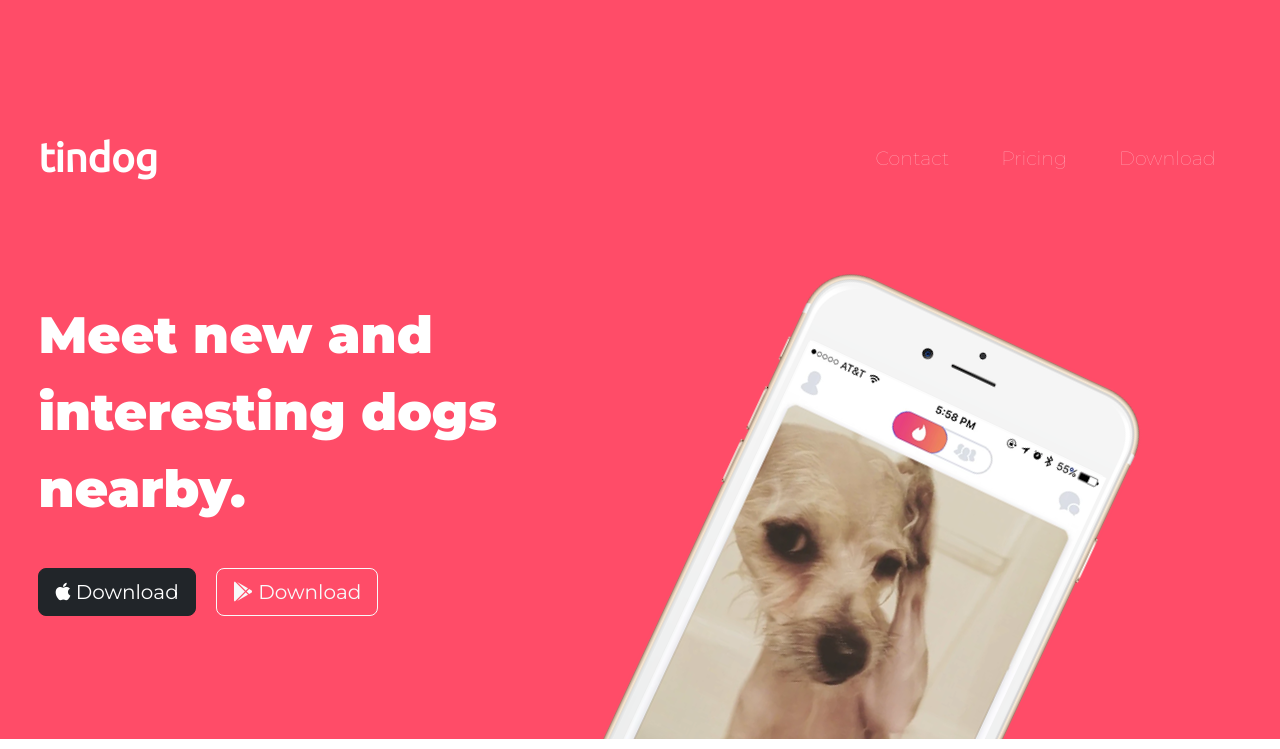
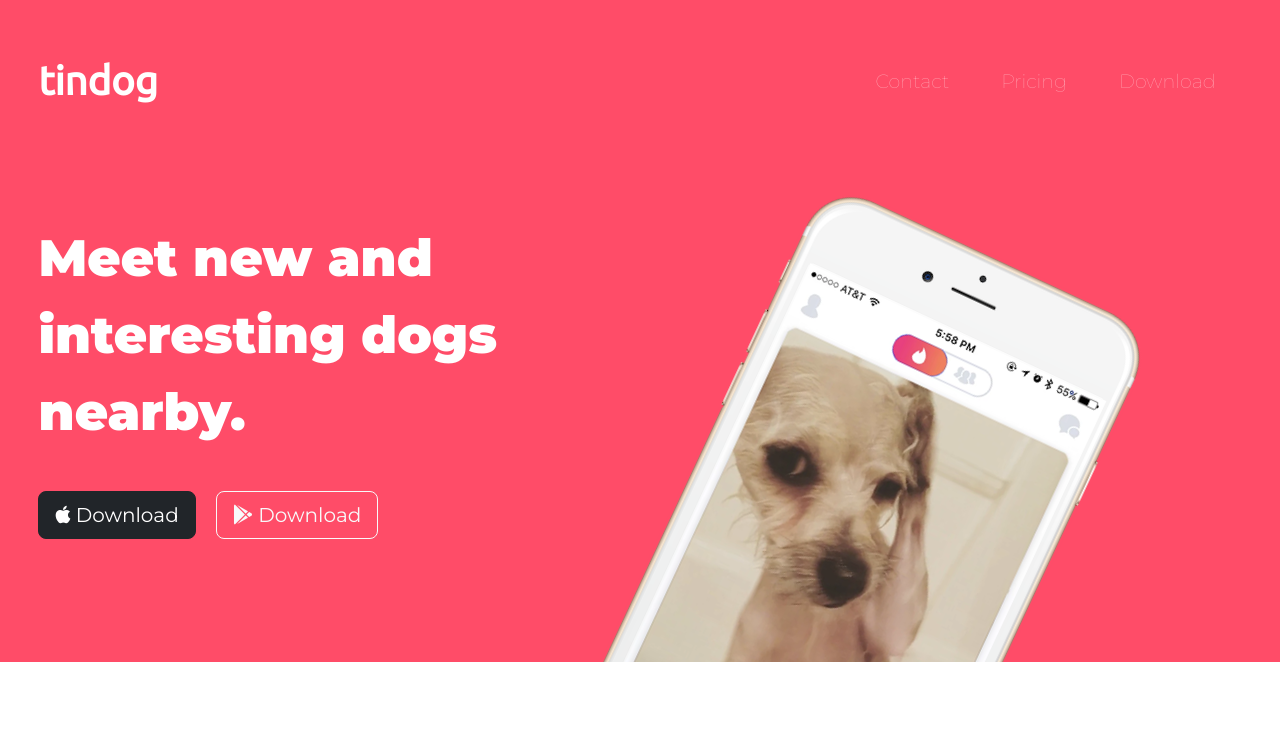
Before and after one commit to amanopia/test-repo, a plain HTML site: page index.html in a window 1280 px wide. Shown: the top 749 px of the page. Drawn offline with nearby package versions, Linux system fonts and the light colour scheme.

Commit message:
new changes

```diff
--- a/css/styles.css
+++ b/css/styles.css
@@ -19,7 +19,7 @@ h1 {
 }
 
 .container-fluid {
-    padding: 9% 3% 9%;
+    padding: 3% 3% 9%;
 }
 
 /* Navigation bar */
```
